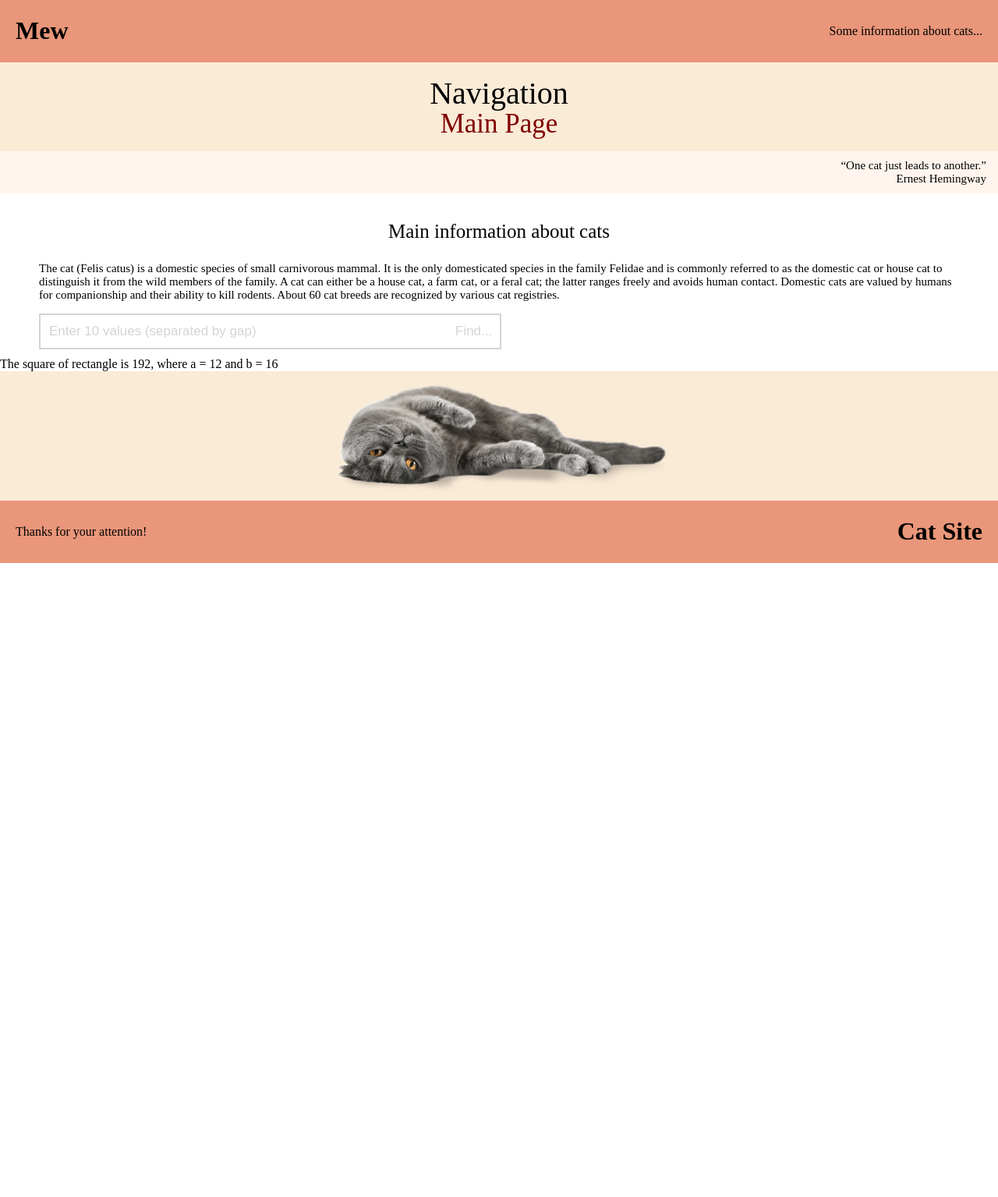
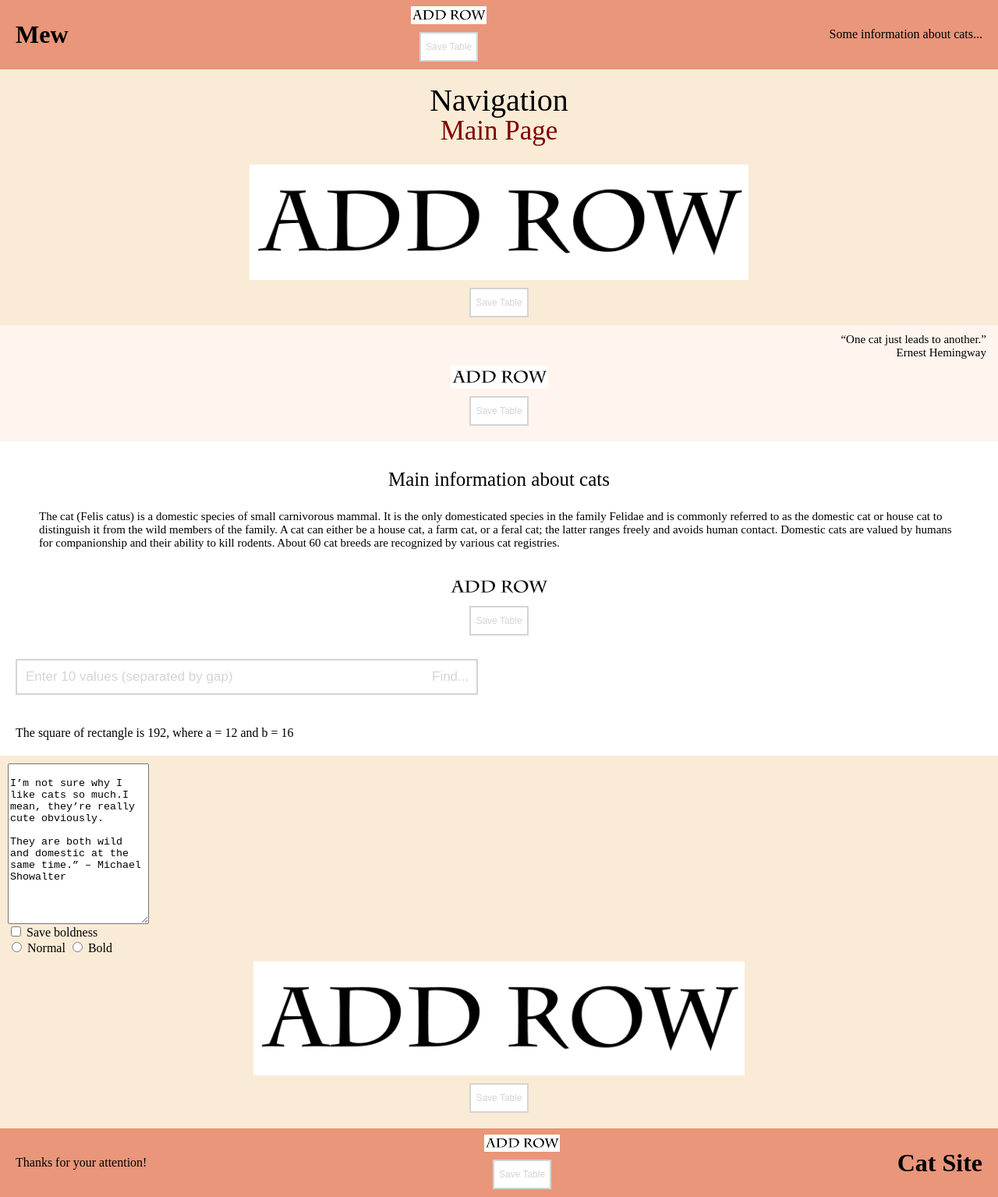
Before and after one commit to NastasaBondarchuck/WebLab1, a plain HTML site: page lab5/index.html in a window 1280 px wide. Shown: the whole page at 78% size. Before the commit the page ends 800 px from the top, so only its background shows below. Drawn offline with Linux system fonts and the light colour scheme.

Commit message:
almost done. without 5 task.

```diff
--- a/lab5/css/style.css
+++ b/lab5/css/style.css
@@ -125,7 +125,17 @@ ul{
     border-left: 0;
     cursor: pointer;
 }
-.find__button:hover {
+.save__table__button{
+    padding-top: 10px;
+    padding-bottom: 10px;
+    margin: 10px;
+    background: white;
+    color: #D4D4D4;
+    font-size: 12px;
+    border: 2px solid #D4D4D4;
+    cursor: pointer;
+}
+.find__button:hover, .save__table__button:hover{
     background: #D4D4D4;
     color: white;
 }
@@ -137,10 +147,22 @@ ul{
     grid-template: 1fr / 1fr;
 }
 .right__block__content{
+    height: min-content;
+}
+.bold__text{
     margin: auto;
+    height: 200px;
 }
-.cat{
-    width: 100%;
+.add__row{
+    display: flex;
+    flex-direction: column;
+    align-items: center;
+}
+.add__row__img{
+    margin-top: 8px;
+}
+.min__max, .rectangle__square{
+    margin: 20px;
 }
 
 @media (max-device-width: 800px) {
@@ -188,15 +210,9 @@ ul{
         padding: 10px 50px;
         font-size: 15px;
     }
-
-    .right__block__content{
+    .bold__text{
         margin: 0;
         display: grid;
         grid-template: 1fr / 1fr;
     }
-    .cat{
-        width: 35%;
-        margin: auto;
-        grid-column: 2;
-    }
 }
--- a/lab5/index.html
+++ b/lab5/index.html
@@ -9,7 +9,13 @@
 <div class="container">
     <header class="header">
         <div class="header__label" id="header__label"><h1>Cat Site</h1></div>
+        <div class="add__row">
+            <table class="table__header" id="table__header"></table>
+            <img class="add__row__img" src="img/add.png" alt="" width="10%" onmouseover="AddTableRow('table__header')">
+            <button class="save__table__button" onclick="SaveTable('table__header')">Save Table</button>
+        </div>
         <div class="header__text">Some information about cats...</div>
+
     </header>
     <main class="main">
         <div class="navigation__block">
@@ -19,11 +25,18 @@
                     <li> <a href="index.html">Main Page</a>  </li>
                 </ul>
             </div>
-
+            <div class="add__row">
+                <img class="add__row__img" src="img/add.png" alt="" width="50%" onmouseover="AddTableRow('navigation__block__content')">
+                <button class="save__table__button" onclick="SaveTable('navigation__block__content')">Save Table</button>
+            </div>
         </div>
         <div class="central__block">
             <div class="upper__block">
-                “One cat just leads to another.”<br/>Ernest Hemingway
+                <div class="upper__block__content">“One cat just leads to another.”<br/>Ernest Hemingway</div>
+                <div class="add__row">
+                    <img class="add__row__img" src="img/add.png" alt="" width="10%" onmouseover="AddTableRow('upper__block__content')">
+                    <button class="save__table__button" onclick="SaveTable('upper__block__content')">Save Table</button>
+                </div>
             </div>
             <div class="left__block">
                 <div class="left__block__content">
@@ -34,25 +47,52 @@
                         Domestic cats are valued by humans for companionship and their ability to kill rodents.
                         About 60 cat breeds are recognized by various cat registries.
                     </p>
-                    <div class="min__max">
-                        <input class="values__input" id="values__input" type="text"
-                                   placeholder="Enter 10 values (separated by gap)">
-                        <button class="find__button" type="submit" onclick="Calculating()">Find...</button>
-                    </div>
-<!--                    <div class="min__max__result" id="min__max__result">Min and Max numbers: none.</div>-->
+                </div>
+                <div class="min__max">
+                    <input class="values__input" id="values__input" type="text"
+                           placeholder="Enter 10 values (separated by gap)">
+                    <button class="find__button" type="submit" onclick="Calculating()">Find...</button>
+                </div>
+                <div class="add__row">
+                    <img class="add__row__img" src="img/add.png" alt="" width="10%" onmouseover="AddTableRow('left__block__content')">
+                    <button class="save__table__button" onclick="SaveTable('left__block__content')">Save Table</button>
                 </div>
                 <div class="rectangle__square" id="rectangle__square"></div>
             </div>
             <div class="right__block">
                 <div class="right__block__content">
-                    <img class="cat" src="img/cat2.png" alt="">
+                    <div class="bold__check">
+                        <textarea class="bold__text" id="bold__text" onfocus="MakeBold()" readonly>
+                            I’m not sure why I like cats so much.I mean, they’re really cute obviously.
+                            They are both wild and domestic at the same time.” – Michael Showalter
+                        </textarea>
+                    </div>
+                    <div>
+                        <input type="checkbox" name="save__boldness" id="save__boldness" onclick="SaveBoldness()"> Save boldness
+                    </div>
+                    <div>
+                        <input type="radio" name="boldness__radio" id="normal__boldness"> Normal
+                        <input type="radio" name="boldness__radio" id="bold__boldness"> Bold
+                    </div>
+                    <div class="content"></div>
                 </div>
+
+                <div class="add__row">
+                    <img class="add__row__img" src="img/add.png" alt="" width="50%" onmouseover="AddTableRow('left__block__content')">
+                    <button class="save__table__button" onclick="SaveTable('left__block__content')">Save Table</button>
+                </div>
+
+
             </div>
         </div>
 
     </main>
     <footer class="footer">
         <div class="footer__text">Thanks for your attention!</div>
+        <div class="add__row">
+            <img class="add__row__img" src="img/add.png" alt="" width="10%">
+            <button class="save__table__button">Save Table</button>
+        </div>
         <div class="footer__label" id="footer__label"><h1>Mew</h1></div>
     </footer>
 </div>
--- a/lab5/js/script.js
+++ b/lab5/js/script.js
@@ -1,15 +1,20 @@
+//Task 1
 let headerLabel = document.getElementById("header__label").innerHTML;
 let footerLabel = document.getElementById("footer__label").innerHTML;
 document.getElementById("header__label").innerHTML = footerLabel;
 document.getElementById("footer__label").innerHTML = headerLabel;
 
+//Task 2
 let a = 12;
 let b = 16;
 document.getElementById("rectangle__square").innerHTML =
     'The square of rectangle is ' + a * b + ', where a = ' + a + ' and b = ' + b;
 
 ConfirmReload();
+SetBoldness();
+SetTables();
 
+//Task 3
 function MinMaxFind(array){
     let MinMax = [Number(array[0]), Number(array[0])];
     for (let i = 0; i < array.length; i++) {
@@ -28,24 +33,9 @@ function Calculating(){
     alert('Min number is ' + result[0] + ', Max number is ' + result[1])
     document.cookie = "MinMax=" + result + ";path=/";
 }
-
-function GetCookies(name){
-    let cookies = document.cookie.split(';')
-    for (const cookie in cookies) {
-        if (cookie[0] === name){
-            return cookie[1];
-        }
-    }
-}
-function getCookie(name) {
-    var matches = document.cookie.match(new RegExp(
-        "(?:^|; )" + name.replace(/([\.$?*|{}\(\)\[\]\\\/\+^])/g, '\\$1') + "=([^;]*)"
-    ));
-    return matches ? decodeURIComponent(matches[1]) : undefined;
-}
 function ConfirmReload(){
-    if (getCookie('MinMax')!== undefined && getCookie('MinMax')!== ""){
-        if (confirm("Min and max number: " + getCookie('MinMax') + "\nSave cookie? ") === true){
+    if (GetCookies('MinMax')!== undefined && GetCookies('MinMax')!== ""){
+        if (confirm("Min and max number: " + GetCookies('MinMax') + "\nSave cookie? ") === true){
             confirm("There are cookies. Reload the page, please.")
         }
         else{
@@ -54,3 +44,58 @@ function ConfirmReload(){
         }
     }
 }
+
+//Task 4
+function MakeBold() {
+    if (document.getElementById('normal__boldness').checked){
+        document.getElementById('bold__text').style.fontWeight = 'normal';
+    }
+    else if (document.getElementById('bold__boldness').checked){
+        document.getElementById('bold__text').style.fontWeight = 'bold';
+    }
+}
+function SaveBoldness(){
+    let boldness = document.getElementById('bold__text').style.fontWeight;
+    localStorage.setItem("Boldness", boldness);
+}
+function SetBoldness(){
+    if (localStorage.getItem('Boldness')){
+        document.getElementById('bold__text').style.fontWeight = localStorage.getItem('Boldness');
+    }
+}
+
+//Task 5
+function AddTableRow(blockName){
+    let row = document.createElement('tr');
+    row.innerHTML = 'Another row of ' + blockName;
+    row.className = blockName + "__row";
+    document.getElementById(blockName).insertAdjacentElement("afterend", row);
+}
+function SaveTable(blockName){
+    let rows = document.getElementsByClassName(blockName+'__row');
+    let rows__string = "";
+    for (let rowsKey of rows) {
+        rows__string += new XMLSerializer().serializeToString(rowsKey);
+    }
+    localStorage.setItem(blockName, rows__string);
+}
+function SetTables(){
+    let content = [];
+    for (let i=0; i<localStorage.length; i++){
+        if (localStorage.key(i).startsWith("table__")){
+            content.push(localStorage.key(i));
+        }
+    }
+    for (const contentKey of content) {
+        document.getElementById(contentKey).innerHTML = localStorage.getItem(contentKey);
+            // insertAdjacentElement("afterend", new DOMParser().parseFromString(localStorage.getItem(contentKey), 'text/html').getElementById(contentKey));
+    }
+}
+
+
+function GetCookies(name) {
+    let matches = document.cookie.match(new RegExp(
+        "(?:^|; )" + name.replace(/([.$?*|{}()\[\]\\\/+^])/g, '\\$1') + "=([^;]*)"
+    ));
+    return matches ? decodeURIComponent(matches[1]) : undefined;
+}
```
Also changed, not shown: lab5/img/add.png (added).
